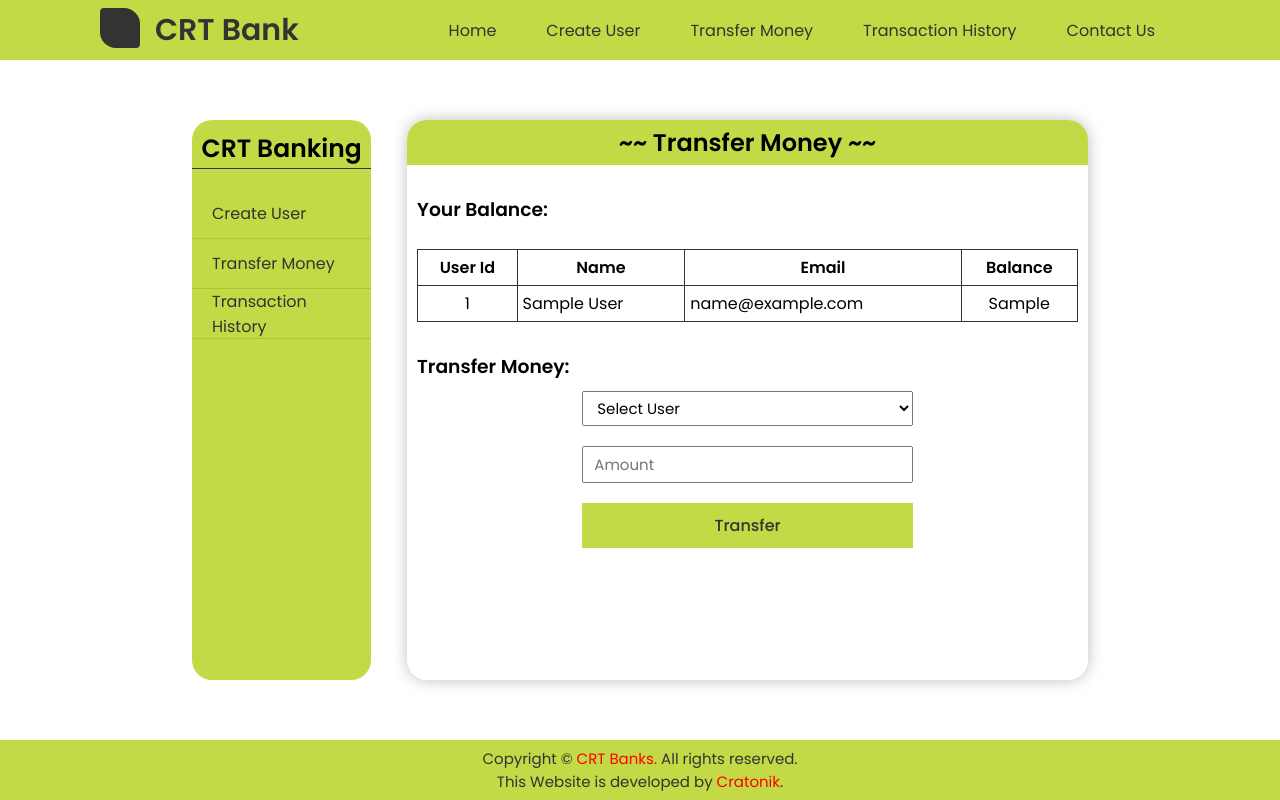
After one commit to chaitanyashimpi/banksystem, a PHP site: page /transfer.php?id=1 in a window 1280 px wide. The commit adds this page. Run offline with PHP 8.4, Linux system fonts and the light colour scheme; tables that the repository leaves empty or names only in its code hold one stand-in row (values such as "Sample post").

Commit message:
95% completed

```diff
--- a/assets/css/main.css
+++ b/assets/css/app.css
@@ -98,7 +98,7 @@ main {
 
 .crtComponent {
   height: 70vh;
-  width: 50vw;
+  width: 70vw;
   display: flex;
   align-items: space-between;
   justify-content: space-between;
@@ -109,7 +109,7 @@ main {
   display: flex;
   align-items: center;
   flex-direction: column;
-  width: 25%;
+  width: 20%;
   /* padding: 10px; */
   border-radius: 20px;
 }
@@ -142,7 +142,7 @@ main {
   /* padding: 20px; */
   overflow: hidden;
   border-radius: 20px;
-  width: 70%;
+  width: 76%;
   box-shadow: 0 0 15px rgba(0, 0, 0, 0.26);
 }
 .compMainNav h2 {
@@ -210,3 +210,64 @@ main {
   background: #8ea319;
   color: #fff;
 }
+.userTable {
+  margin: 10px;
+}
+table.userDetails {
+  width: 100%;
+  border: 1px solid #333;
+  border-collapse: collapse;
+}
+table.userDetails th,
+table.userDetails td {
+  border: 1px solid #333;
+  padding: 5px;
+}
+table.userDetails a {
+  background-color: #c3d946;
+  padding: 4px 20px;
+  color: #333;
+  font-weight: 500;
+}
+table.userDetails a:hover {
+  background-color: #8ea319;
+  color: #fff;
+}
+.center {
+  text-align: center;
+}
+.userTable h3 {
+  margin-top: 30px;
+}
+form.transferForm {
+  width: 100%;
+  display: flex;
+  align-items: center;
+  justify-content: center;
+  flex-direction: column;
+}
+
+.transferForm select {
+  width: 50%;
+  padding: 5px 10px;
+  outline: none;
+  margin-top: 10px;
+  font-size: 15px;
+}
+.transferForm input {
+  width: 50%;
+  outline: none;
+  margin-top: 20px;
+  font-size: 15px;
+  padding: 5px 10px;
+}
+.transferForm input[type='submit'] {
+  background-color: #c3d946;
+  color: #333;
+  border: none;
+  outline: none;
+  padding: 10px;
+  cursor: pointer;
+  font-size: 16px;
+  font-weight: 500;
+}
--- a/backend/createUser.php
+++ b/backend/createUser.php
@@ -16,7 +16,7 @@
         $add_user = "INSERT INTO user(name,email,balance) VALUES ('$name', '$email', '$balance')";
 
         if(mysqli_query($conn, $add_user)){
-              header("Location: ../index.php");
+              header("Location: ../transfer-money.php");
         }
         else{
             header('Location: ../create-user.php');
--- a/components/all-in-one-component.php
+++ b/components/all-in-one-component.php
@@ -5,7 +5,7 @@
             <a href="create-user.php">
               <li>Create User</li>
             </a>
-            <a href="#">
+            <a href="transfer-money.php">
               <li>Transfer Money</li>
             </a>
             <a href="#">
--- a/components/header.php
+++ b/components/header.php
@@ -13,13 +13,13 @@
       <a href="create-user.php">
         <li>Create User</li>
       </a>
-      <a href="#">
+      <a href="transfer-money.php">
         <li>Transfer Money</li>
       </a>
-      <a href="#">
+      <a href="transaction-history.php">
         <li>Transaction History</li>
       </a>
-      <a href="#">
+      <a href="contact.php">
         <li>Contact Us</li>
       </a>
     </ul>
--- a/create-user.php
+++ b/create-user.php
@@ -8,7 +8,7 @@
     <meta charset="UTF-8" />
     <meta http-equiv="X-UA-Compatible" content="IE=edge" />
     <meta name="viewport" content="width=device-width, initial-scale=1.0" />
-    <link rel="stylesheet" href="./assets/css/main.css" />
+    <link rel="stylesheet" href="./assets/css/app.css" />
     <link
       href="https://cdn.jsdelivr.net/npm/remixicon@2.5.0/fonts/remixicon.css"
       rel="stylesheet"
--- /dev/null
+++ b/transfer.php
@@ -0,0 +1,87 @@
+<!DOCTYPE html>
+<html lang="en">
+  <head>
+    <meta charset="UTF-8" />
+    <meta http-equiv="X-UA-Compatible" content="IE=edge" />
+    <meta name="viewport" content="width=device-width, initial-scale=1.0" />
+    <link rel="stylesheet" href="./assets/css/app.css" />
+    <link
+      href="https://cdn.jsdelivr.net/npm/remixicon@2.5.0/fonts/remixicon.css"
+      rel="stylesheet"
+    />
+    <title>CRT Bank | Transfer Money</title>
+  </head>
+  <body>
+    <?php
+      include "./components/header.php";
+    ?>
+    <main class="crtbanking">
+      <div class="crtComponent">
+        <?php
+            require "./components/all-in-one-component.php"
+        ?>
+        <div class="compMainNav">
+          <h2>~~ Transfer Money ~~</h2>
+          <div class="userTable">
+            <h3>Your Balance:</h3>
+            <br />
+            <table class="userDetails">
+              <tr>
+                <th>User Id</th>
+                <th>Name</th>
+                <th>Email</th>
+                <th>Balance</th>
+              </tr>
+
+              <?php
+                  require 'backend/config.php';
+                  $userId =  $_GET['id'];
+                  $select = "SELECT * FROM user WHERE id = $userId";
+                  $selectResult = $conn->query($select); while($row =
+                mysqli_fetch_array($selectResult))
+                {
+                  echo "<tr><td class='center'>$userId</td>";
+                  echo "<td>$row[name]</td>";
+                  echo "<td>$row[email]</td>";
+                  echo "<td class='center'>$row[balance]</td>";
+                }
+              ?>
+              </tr>
+            </table>
+
+            <h3>Transfer Money:</h3>
+            <form
+              action="./backend/transferMoney.php?id=<?php echo $userId;?>"
+              method="post"
+              class="transferForm"
+              enctype="multipart/form"
+            >
+              <select name="transferNames" id="transferNames">
+                <option selected disabled>Select User</option>
+                <?php
+                        $selectAll = "SELECT * FROM user EXCEPT (SELECT * from user where id = $userId)";
+                        $selectResults = $conn->query($selectAll); while($rows =
+                mysqli_fetch_array($selectResults)){ echo "
+                <option value='$rows[id]' required>
+                  $rows[name] ($rows[balance]) - ($rows[email])
+                </option>
+                "; } ?>
+              </select>
+              <input
+                type="number"
+                name="amount"
+                id="amount"
+                placeholder="Amount"
+                required
+              />
+              <input type="submit" value="Transfer" />
+            </form>
+          </div>
+        </div>
+      </div>
+    </main>
+    <?php
+        include './components/footer.php';
+    ?>
+  </body>
+</html>
```
Also changed, not shown: backend/transferMoney.php (added, +41 -0 lines), transaction-history.php (added, +62 -0 lines), transfer-money.php (added, +62 -0 lines), contact.php (added).
